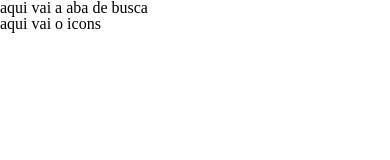
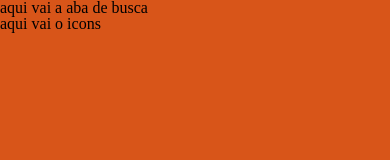
Before and after one commit to cclabdis/instagram, a plain HTML site: page index.html in a window 390 px wide. Drawn offline with Linux system fonts and the light colour scheme.

Commit message:
viewport

```diff
--- a/styles.css
+++ b/styles.css
@@ -6,6 +6,9 @@
   display: none;
 }
 }
-@media(max-width:614) {/*O layout para mobile deve ser ativado quando a largura da tela for inferior a 614px */
+@media(max-width:614px) {/*O layout para mobile deve ser ativado quando a largura da tela for inferior a 614px */
 /*desativar o que não precisa ser visto*/
+  body{
+    background-color: rgb(216, 85, 25);
+  }
 }
```
